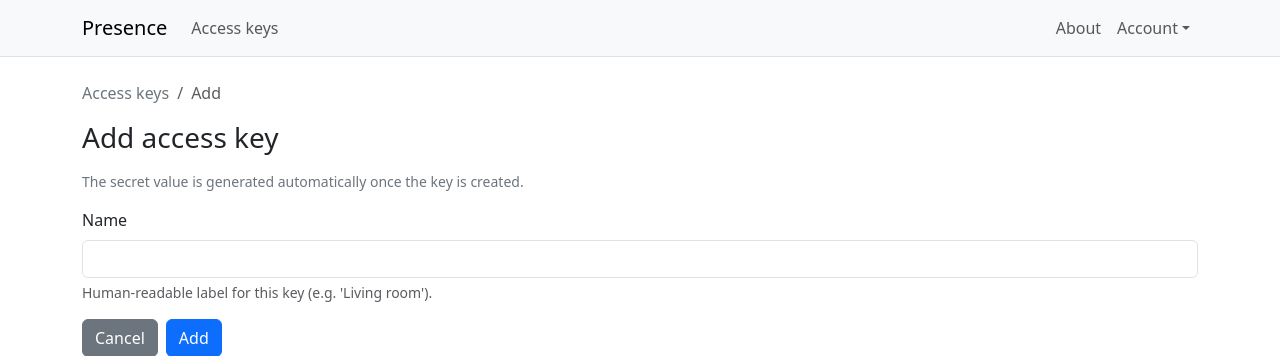
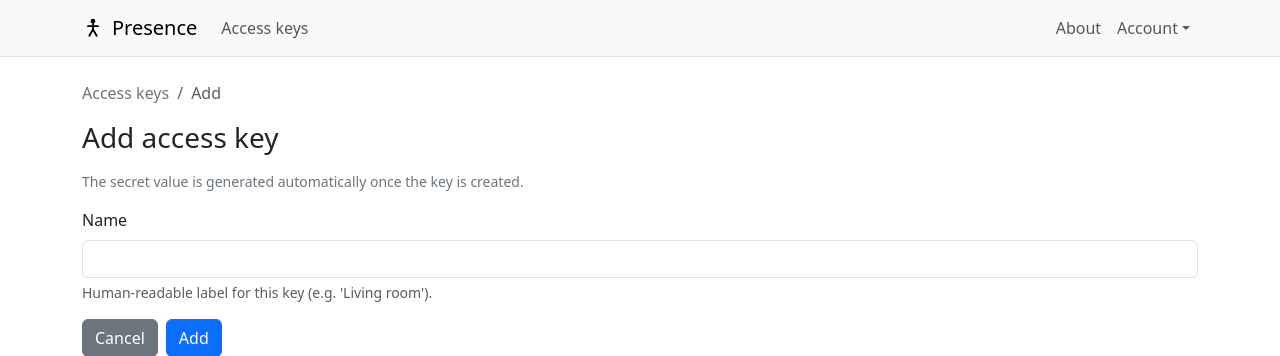
Before and after one commit to alanbchristie/presence, a Django app: page /access-key/add/ in a window 1280 px wide. Shown: the top 356 px of the page. Run offline with Django 5.2, Linux system fonts and the light colour scheme; the visitor is signed in with stand-in values (Sample User, id 1); some libraries are stand-ins or nearby versions.

Commit message:
feat: add stick-figure app icon to the navbar brand and favicon
Co-Authored-By: Claude Opus 4.8 <noreply@anthropic.com>

```diff
--- a/presence/templates/base.html
+++ b/presence/templates/base.html
@@ -5,13 +5,18 @@
   <meta charset="utf-8">
   <meta name="viewport" content="width=device-width, initial-scale=1">
   <title>{% block title %}Presence{% endblock %}</title>
+  <link rel="icon" type="image/svg+xml" href="{% static 'presence/img/person.svg' %}">
   <link href="{% static 'presence/vendor/bootstrap/bootstrap.min.css' %}" rel="stylesheet">
   {% block extra_head %}{% endblock %}
 </head>
 <body>
   <nav class="navbar navbar-expand-lg bg-body-tertiary border-bottom">
     <div class="container">
-      <a class="navbar-brand" href="{% url 'index' %}">Presence</a>
+      <a class="navbar-brand d-flex align-items-center gap-2" href="{% url 'index' %}">
+        <img src="{% static 'presence/img/person.svg' %}" alt="" width="22" height="22"
+             class="d-inline-block">
+        Presence
+      </a>
       <button class="navbar-toggler" type="button" data-bs-toggle="collapse"
               data-bs-target="#navMenu" aria-controls="navMenu"
               aria-expanded="false" aria-label="Toggle navigation">
```
Also changed, not shown: presence/static/presence/img/person.svg (added).
